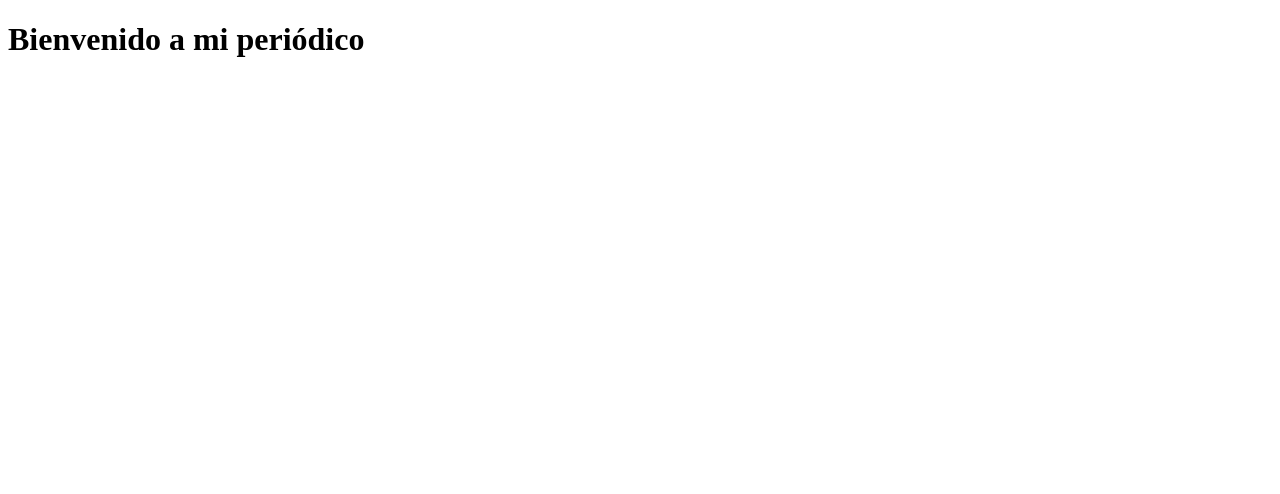
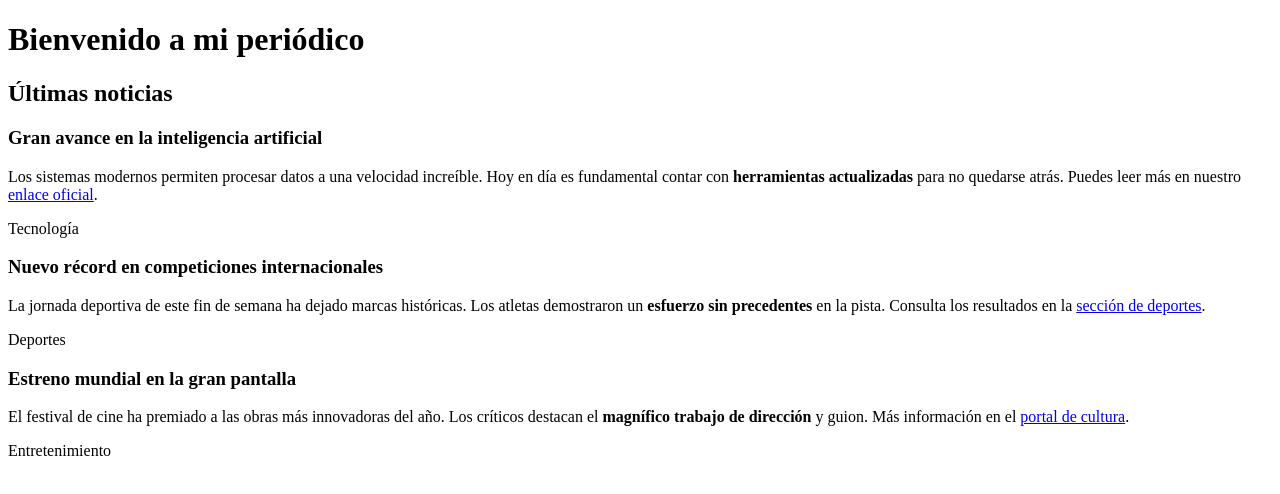
Before and after one commit to robertogarcia-hub/practicass, a plain HTML site: page index.html in a window 1280 px wide. Drawn offline with Linux system fonts and the light colour scheme.

Commit message:
2. Incorporar elementos block e inline

```diff
--- a/index.html
+++ b/index.html
@@ -7,6 +7,25 @@
     <link rel="stylesheet" href="styles.css">
 </head>
 <body>
+
+
     <h1>Bienvenido a mi periódico</h1>
+
+    <div id="ultimas-noticias">
+        <h2>Últimas noticias</h2>
+
+        <h3>Gran avance en la inteligencia artificial</h3>
+        <p>Los sistemas modernos permiten procesar datos a una velocidad increíble. Hoy en día es fundamental contar con <strong>herramientas actualizadas</strong> para no quedarse atrás. Puedes leer más en nuestro <a href="#">enlace oficial</a>.</p>
+        <span class="categoria">Tecnología</span>
+
+        <h3>Nuevo récord en competiciones internacionales</h3>
+        <p>La jornada deportiva de este fin de semana ha dejado marcas históricas. Los atletas demostraron un <strong>esfuerzo sin precedentes</strong> en la pista. Consulta los resultados en la <a href="#">sección de deportes</a>.</p>
+        <span class="categoria">Deportes</span>
+
+        <h3>Estreno mundial en la gran pantalla</h3>
+        <p>El festival de cine ha premiado a las obras más innovadoras del año. Los críticos destacan el <strong>magnífico trabajo de dirección</strong> y guion. Más información en el <a href="#">portal de cultura</a>.</p>
+        <span class="categoria">Entretenimiento</span>
+    </div>
+
 </body>
 </html>
```
